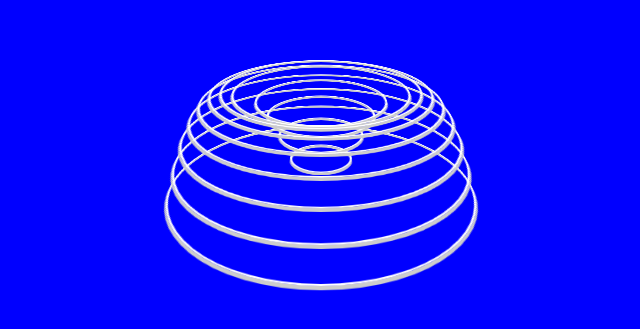
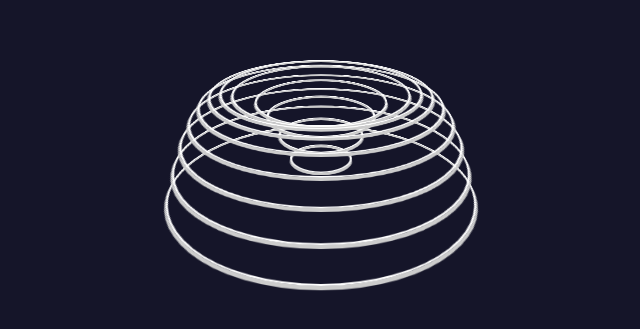
Before and after one commit to devriazul/Advanced_CSS_Circle_animation, a plain HTML site: page index.html in a window 1280 px wide. Shown: the part 173-502 px from the top of the page, without its empty margins (319-959 px from the left). Drawn offline with Linux system fonts and the light colour scheme.

Commit message:
Blue Color

```diff
--- a/style.css
+++ b/style.css
@@ -3,7 +3,7 @@
         justify-content: center;
         align-items: center;
         min-height: 700px;
-        background-color: blue;
+        background-color: rgb(21, 21, 41);
       }
       .circle {
         height: 300px;
```
